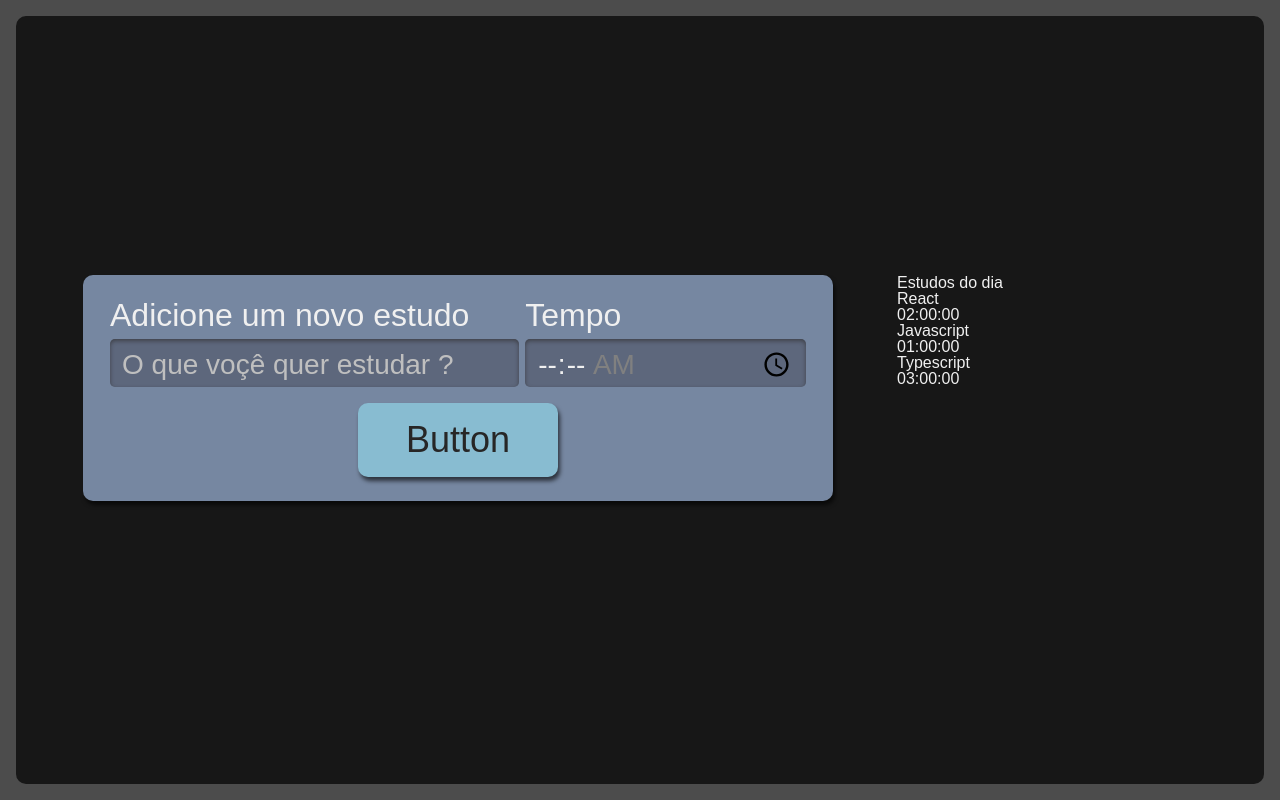
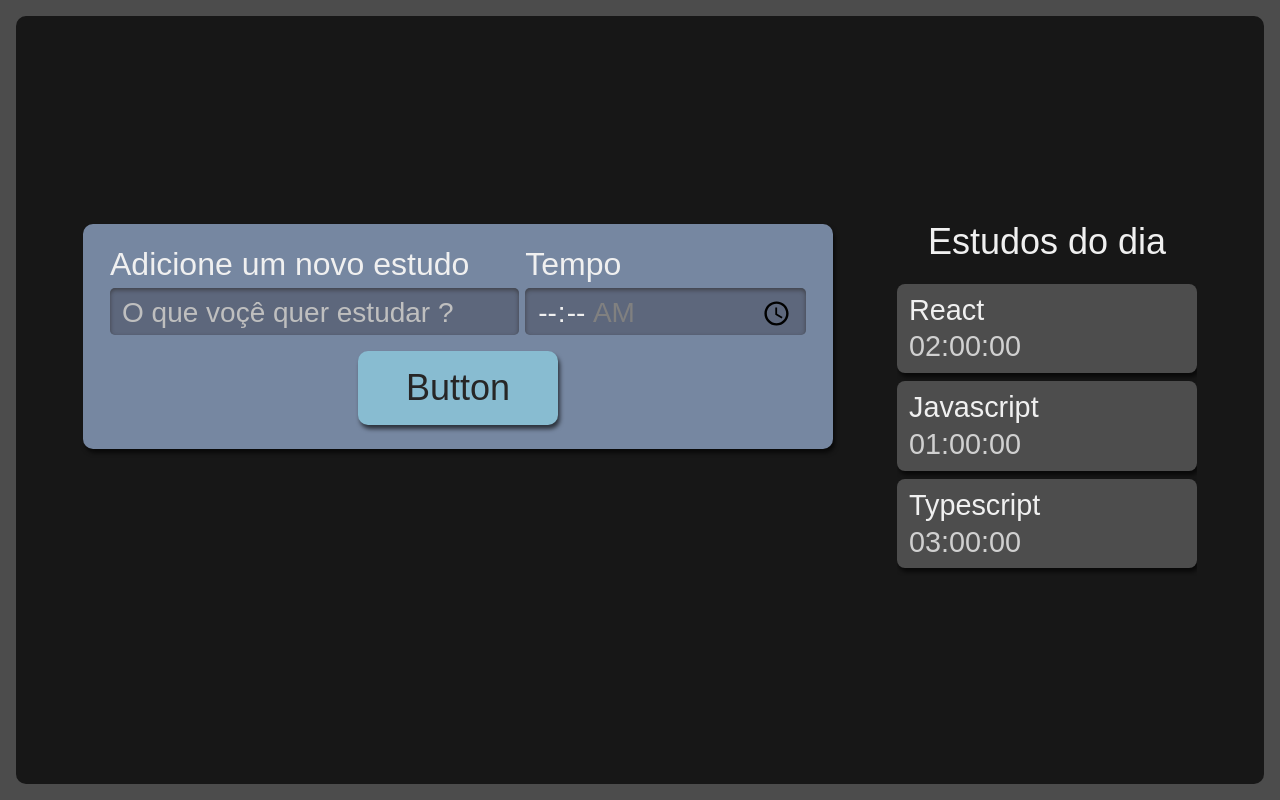
Before and after one commit to surykt/alura-studies, a React (Create React App) app: page / in a window 1280 px wide. Built offline with nearby package versions, Linux system fonts and the light colour scheme.

Commit message:
add style to list component

```diff
--- a/src/Components/List/index.tsx
+++ b/src/Components/List/index.tsx
@@ -1,4 +1,5 @@
 import React from "react";
+import "./style.scss";
 
 export default function List() {
   const subjects = [
@@ -17,11 +18,11 @@
   ];
 
   return (
-    <aside>
+    <aside className="listaTarefas">
       <h2>Estudos do dia</h2>
       <ul>
         {subjects.map((subject, index) => (
-          <li key={index}>
+          <li key={index} className="item">
             <h3>{subject.task}</h3>
             <span>{subject.time}</span>
           </li>
--- /dev/null
+++ b/src/Components/List/style.scss
@@ -0,0 +1,74 @@
+.listaTarefas {
+  grid-area: tarefas;
+  height: 100%;
+
+  h2 {
+    font-size: 1.25rem;
+    margin-bottom: 12px;
+  }
+
+  ul {
+    max-height: 350px;
+    overflow-y: scroll;
+    scrollbar-width: thin;
+  }
+
+  @media screen and (min-width: 1280px) {
+    h2 {
+      text-align: center;
+      font-size: 2.25rem;
+      margin-bottom: 24px;
+    }
+
+    ul {
+      overflow: auto;
+      max-height: 500px;
+    }
+  }
+}
+
+.item {
+  background-color: #4d4d4d;
+  border-radius: 8px;
+  box-shadow: 2px 4px 4px #0000009f;
+  padding: 12px;
+  margin-bottom: 8px;
+  position: relative;
+  cursor: pointer;
+
+  h3 {
+    margin-bottom: 8px;
+    word-break: break-all;
+  }
+
+  span {
+    color: #d0d0d0;
+  }
+
+  @media screen and (min-width: 1280px) {
+    font-size: 1.8rem;
+  }
+}
+
+.itemSelecionado {
+  background-color: #292929;
+  box-shadow: 2px 4px 4px #0000009f inset;
+}
+
+.itemCompletado {
+  background-color: #566f42;
+  cursor: auto;
+
+  .concluido {
+    display: block;
+    background-image: url("../../assets/img/check-mark.svg");
+    background-repeat: no-repeat;
+    background-size: 38px 38px;
+    position: absolute;
+    top: 50%;
+    right: 12px;
+    transform: translateY(-50%);
+    width: 42px;
+    height: 43px;
+  }
+}
```
